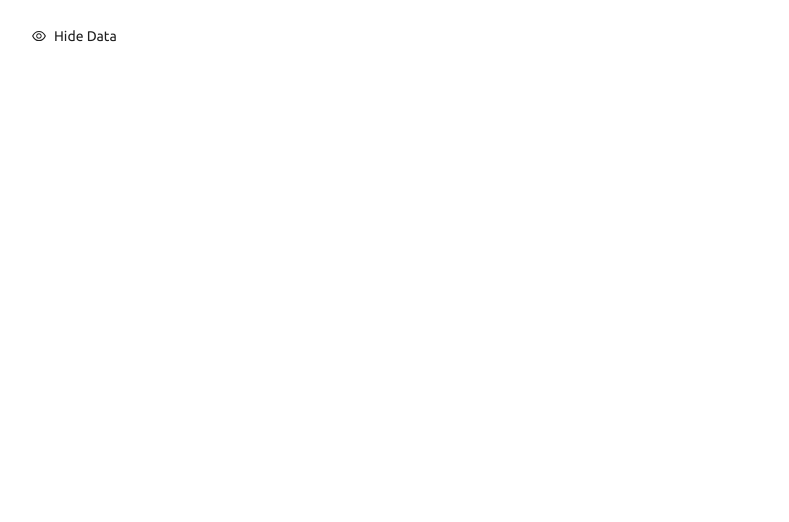
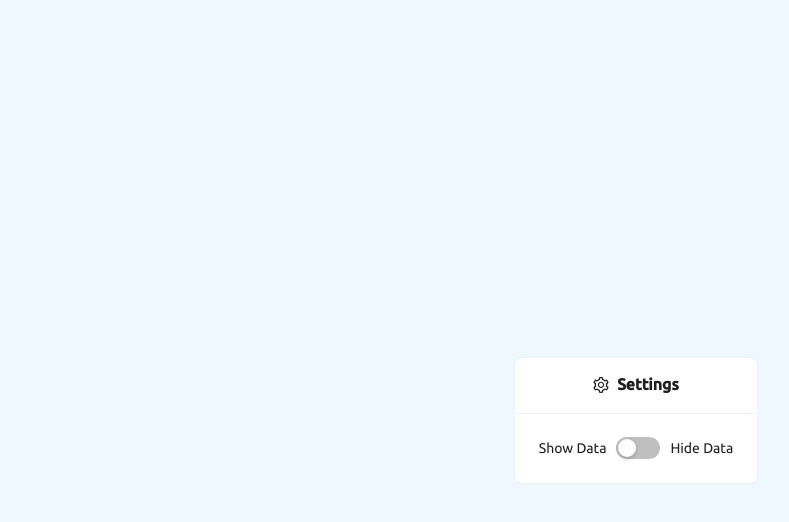
Before and after one commit to kanuraj-dev/dotsonacircle, a React (Create React App) app: page /admin in a window 1280 px wide. Shown: the top 522 px of the page, without its empty margins (4-793 px from the left). Built offline with nearby package versions, Linux system fonts and the light colour scheme; no server answers; the database is empty.

Commit message:
update settings page

```diff
--- a/src/AdminPage/index.tsx
+++ b/src/AdminPage/index.tsx
@@ -1,5 +1,10 @@
-import { EyeInvisibleOutlined, EyeOutlined } from "@ant-design/icons";
-import { Button, Switch, Typography } from "antd";
+import {
+  EyeInvisibleOutlined,
+  EyeOutlined,
+  SettingOutlined,
+} from "@ant-design/icons";
+import { Button, Card, Switch, Typography } from "antd";
+import Flex from "CirclePage/Flex";
 import React, { useEffect, useState } from "react";
 import { createUseStyles } from "react-jss";
 import supabase from "utils/client";
@@ -22,20 +27,29 @@ export default function Admin({ settings }: any) {
   }, [settings]);
 
   return (
-    <div className={classes.adminPanel}>
-      <Button
-        type="text"
-        icon={hideData ? <EyeInvisibleOutlined /> : <EyeOutlined />}
-        onClick={handleChange}
+    <Flex justify="center" align="center" className={classes.adminPanel}>
+      <Card
+        title={
+          <Flex justify="center" align="center">
+            <SettingOutlined />
+            <span style={{ marginLeft: 8 }}>Settings</span>
+          </Flex>
+        }
       >
-        {hideData ? "Show" : "Hide"} Data
-      </Button>
-    </div>
+        <Flex justify="center" align="center">
+          <span style={{ marginRight: 10 }}>Show Data</span>
+          <Switch checked={hideData} onChange={handleChange} />
+          <span style={{ marginLeft: 10 }}>Hide Data</span>
+        </Flex>
+      </Card>
+    </Flex>
   );
 }
 
 const useStyle = createUseStyles(({ colors }: Theme) => ({
   adminPanel: {
     padding: 20,
+    minHeight: "100vh",
+    backgroundColor: "aliceblue",
   },
 }));
```
